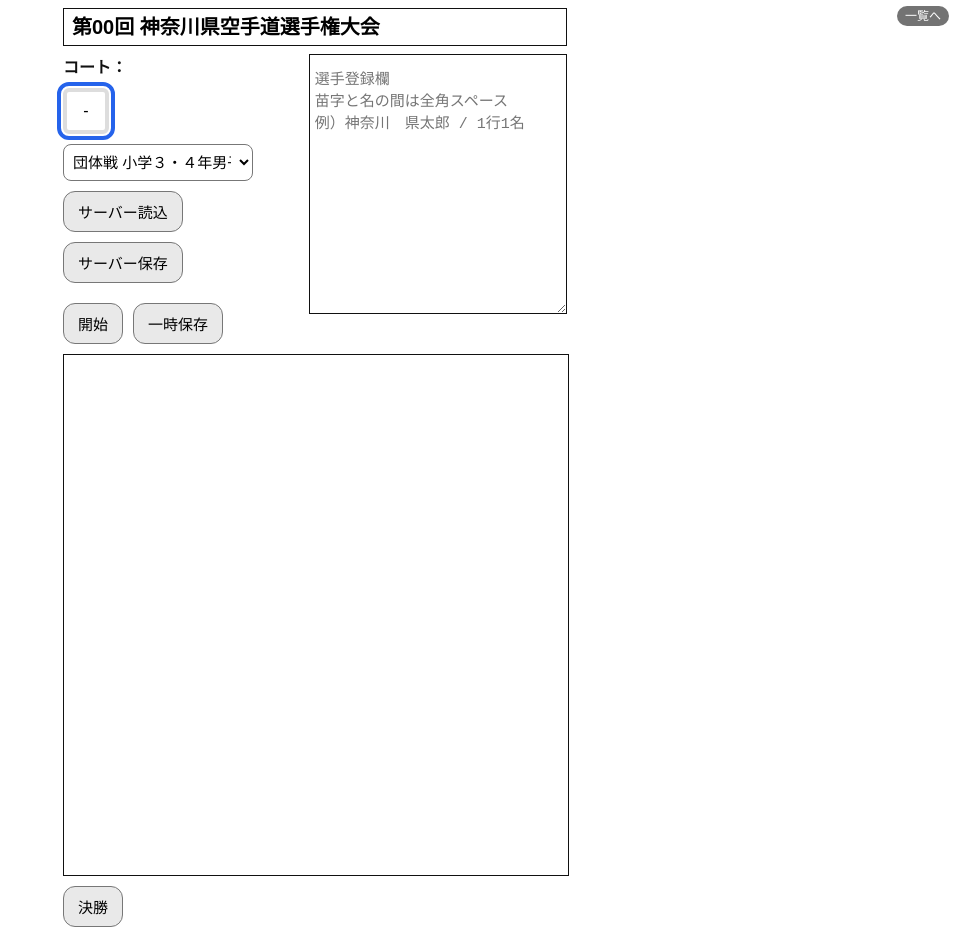
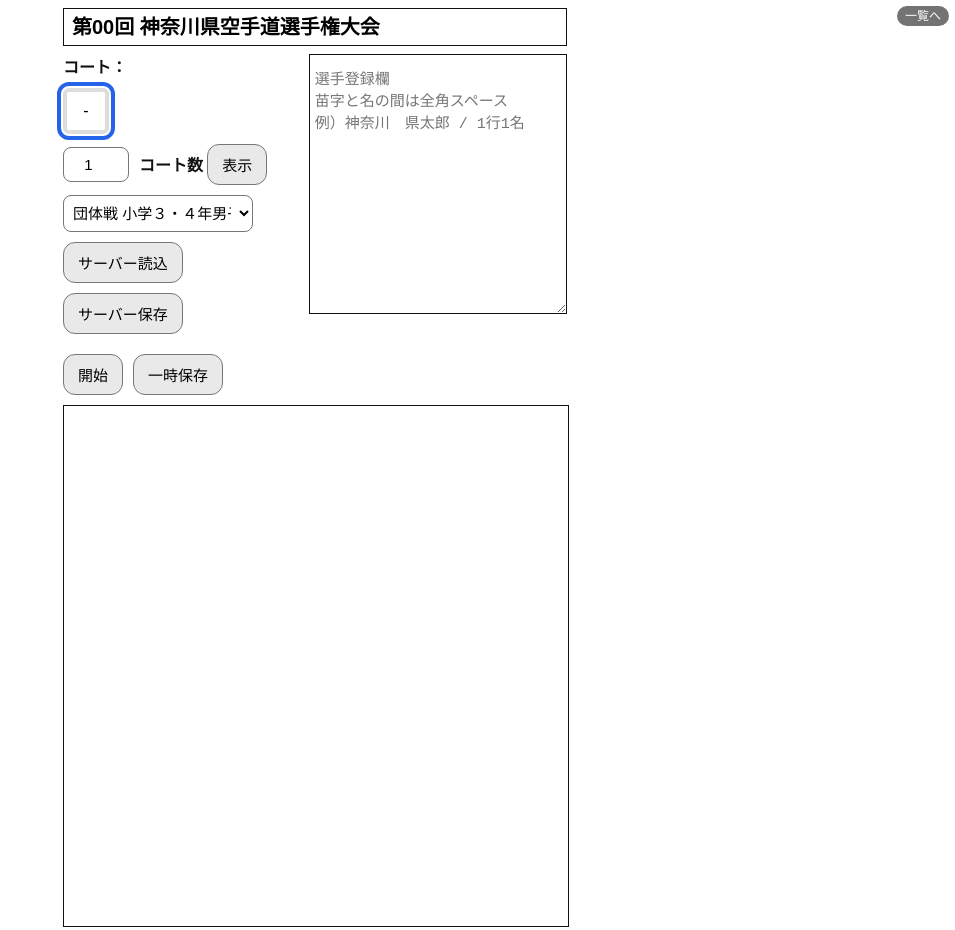
Before and after one commit to ironikally18/jka20-202604, a website: page kata.html in a window 1280 px wide. Shown: the top 930 px of the page, without its empty margins (325-1280 px from the left). Drawn offline with Linux system fonts and the light colour scheme.

Commit message:
Add files via upload

```diff
--- a/kata.html
+++ b/kata.html
@@ -400,17 +400,18 @@ body.viewer-mode .winner {
         <div id="courtPalette"></div>
       </div>
 
-      <div class="row" id="metaTypeRow">
+      <div class="row" id="courtCountRow">
   <input id="courtCountInput" type="number" min="1" max="8" value="1">
   <div style="font-weight:900;">コート数
   <button id="setCourtCountBtn" type="button">表示</button></div>
 </div>
 
-      <div class="row"  id="metaTypeRow">
+<div class="row" id="metaTypeRow">
   <input id="metaStyle" type="text" value="個人戦">
   <div style="font-weight:900;">/</div>
   <input id="metaType" type="text" value="形">
 </div>
+
 
       <div class="row" id="metaCategoryRow">
         <input id="metaCategory" type="text" value="一般男子の部">
```
Lines whose indentation alone changed are shown as unchanged.
